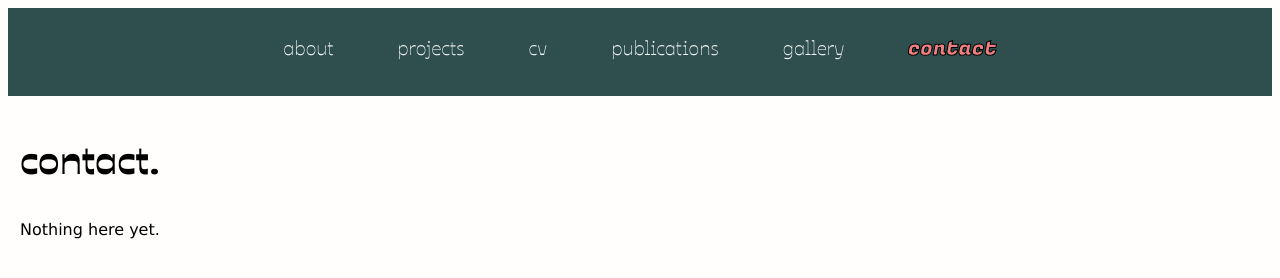
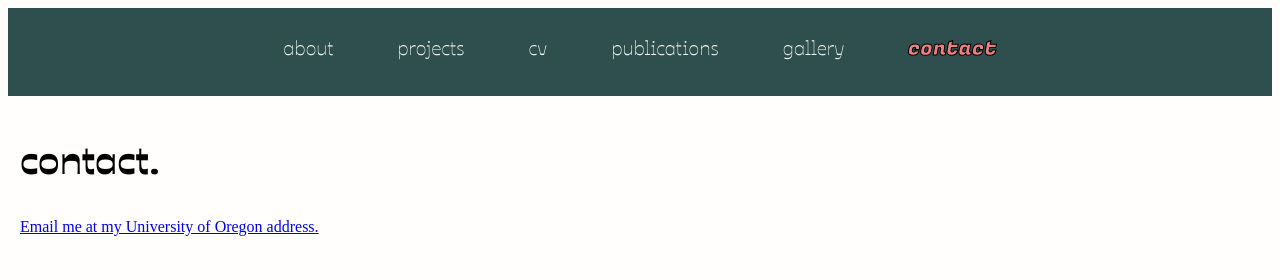
Before and after one commit to cdelevich/carolyndelevich.github.io, a plain HTML site: page contact.html in a window 1280 px wide. Drawn offline with Linux system fonts and the light colour scheme.

Commit message:
added HTML entity email address

```diff
--- a/contact.html
+++ b/contact.html
@@ -17,9 +17,9 @@
 
     <body>
         <div class="border"></div>
-        <section class="main-text">
+        <section id="no-banner" class="main-text">
             <h1>contact.</h1>
-            <p>Nothing here yet.</p>
+            <a href="mailto:&#x63;&#x64;&#x65;&#x6C;&#x65;&#x76;&#x69;&#x63;&#x40;&#x75;&#x6F;&#x72;&#x65;&#x67;&#x6F;&#x6E;&#x2E;&#x65;&#x64;&#x75;">Email me at my University of Oregon address.</a>
         </section>
     </body>
 
```
